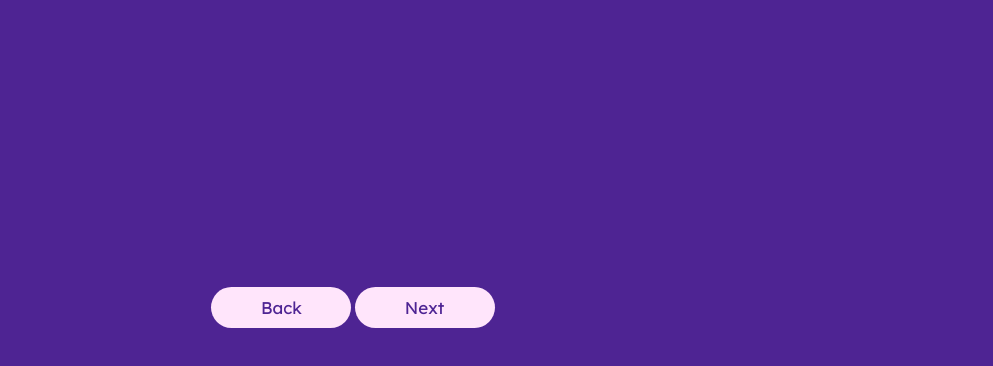
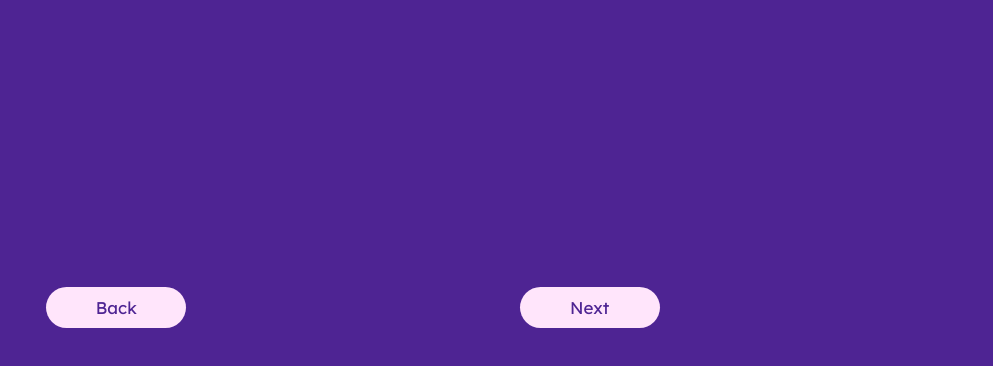
Before and after one commit to Onofficiel/BorderElectron, a browser extension: page source-1.10/build-1-config/index.html in a window 1280 px wide. Shown: the part 352-718 px from the top of the page, without its empty margins (287-1280 px from the left). Drawn offline with Linux system fonts and the light colour scheme.

Commit message:
Update index.css

```diff
--- a/source-1.10/build-1-config/index.css
+++ b/source-1.10/build-1-config/index.css
@@ -22,6 +22,23 @@ html,body{margin:0}
   width: 140px;
   font-family: 'Lexend', Arial, sans-serif, sans;
 }
+
+.button-setup-next {
+    margin-left: 50px;
+}
+
+.button-setup-back {
+    margin-right: 50px;
+}
+
+.border-setup-button-container {
+    display:flex;
+    width:100%;
+    flex-direction:row;
+    align-items: space-evenly;
+    justify-content: space-evenly;
+}
+
 .border-setup-body {
     background: #4e2493;
     display: flex;
```
